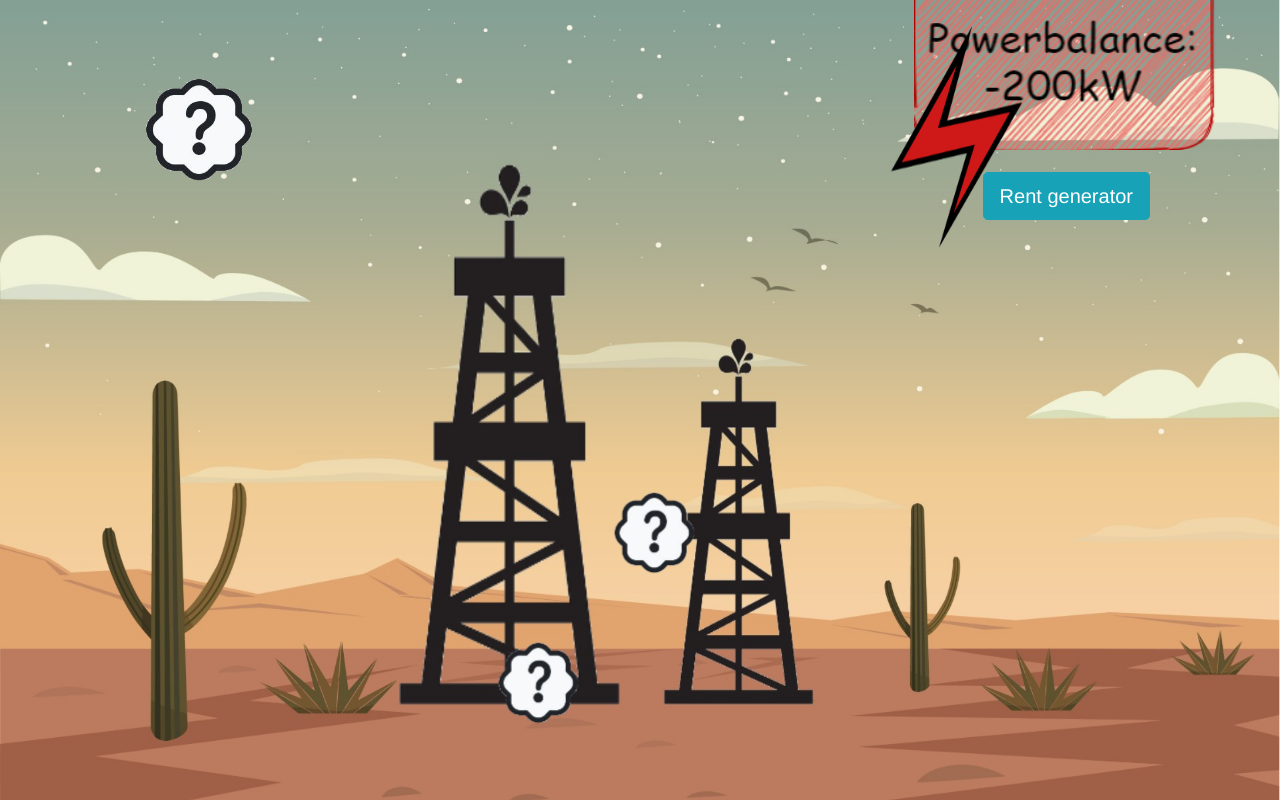
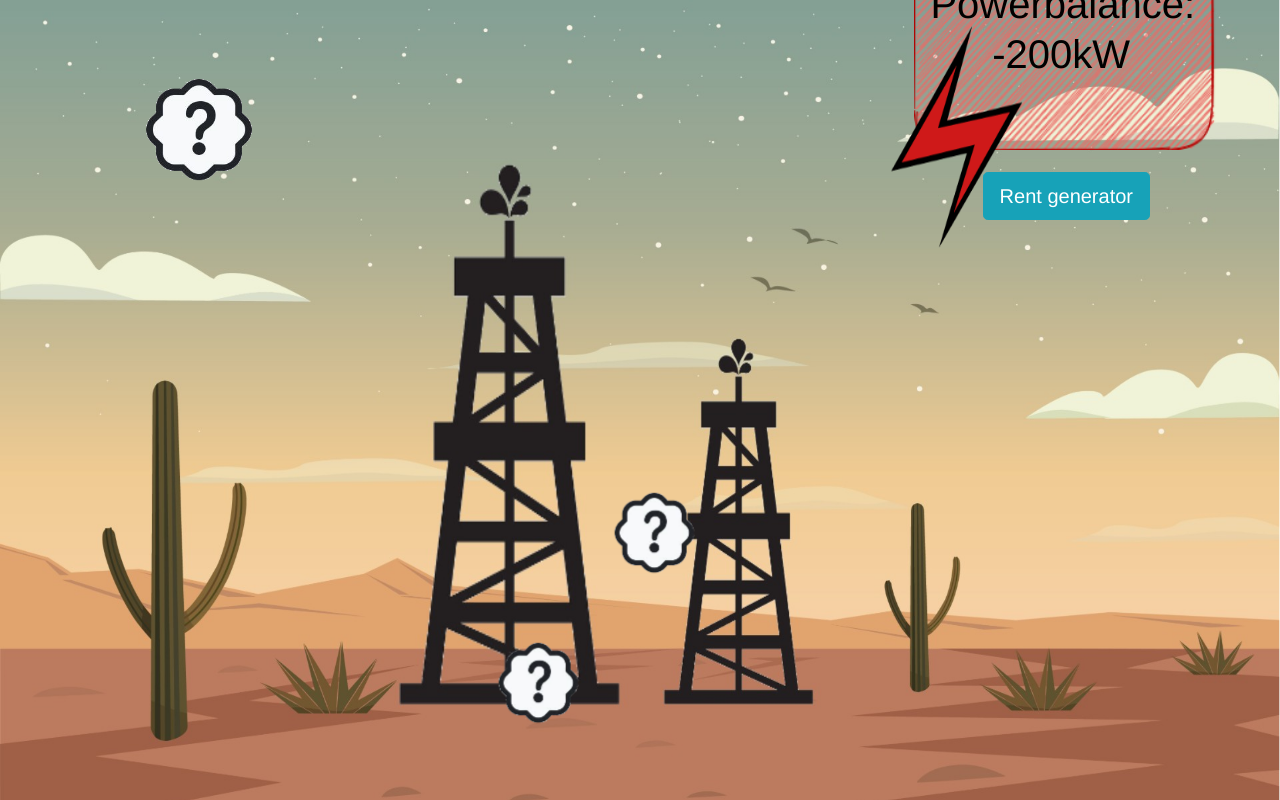
Before and after one commit to gs1-germany-innolab/eku-pd-certified-by-gs1-demo, a Vue app: page / in a window 1280 px wide. Built offline with nearby package versions, Linux system fonts and the light colour scheme.

Commit message:
Text isnt a pic anymore

```diff
--- a/src/App.vue
+++ b/src/App.vue
@@ -13,6 +13,15 @@
     </div>
     <div id="redNeedPower">
       <img src="@/assets/needPower.png" class="mr-3" alt="needPower" width="300" height="275">
+    </div>
+    <div id="pNeedPower">
+      <p>Need power!</p>
+    </div>
+    <div id="pPowerbalance">
+      <p>Powerbalance:</p>
+    </div>
+    <div id="pkW">
+      <p>-200kW</p>
     </div>
     <div id="redLightning">
       <img src="@/assets/roterBlitz.png" class="mr-3" alt="redLightning" width="175" height="225">
@@ -343,6 +352,28 @@ export default {
     color: black;
     font-size: 37px;
 }
+#pNeedPower {
+    position: fixed;
+    right: 110px;
+    bottom: 800px;
+    color: black;
+    font-size: 40px;
+}
+#pPowerbalance {
+    position: fixed;
+    right: 85px;
+    bottom: 750px;
+    color: black;
+    font-size: 40px;
+}
+#pkW {
+    position: fixed;
+    right: 150px;
+    bottom: 700px;
+    color: black;
+    font-size: 40px;
+}
+
 
 body {
   background-image: url("assets/landingPage.jpg");
```
Also changed, not shown: src/assets/needPower.png.
